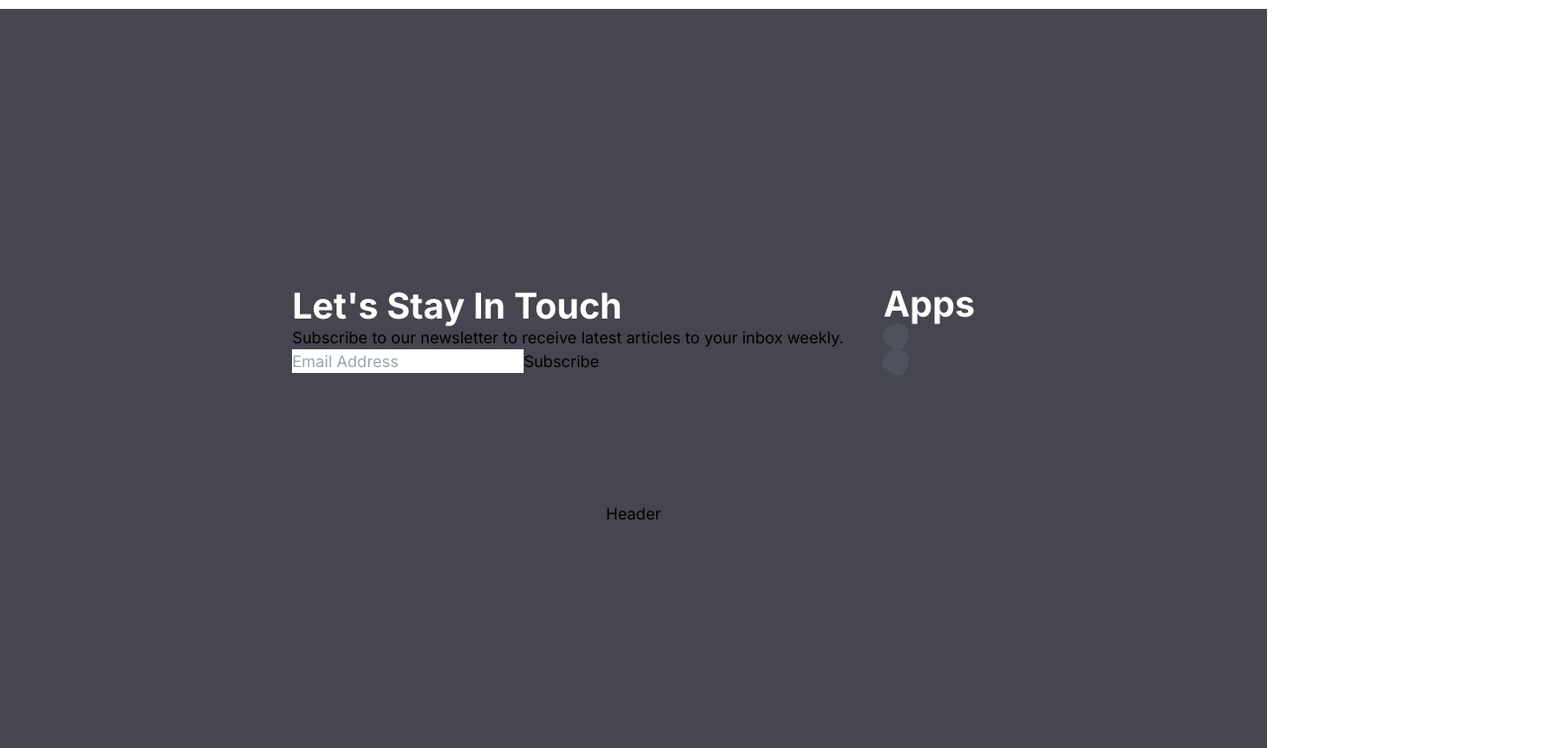
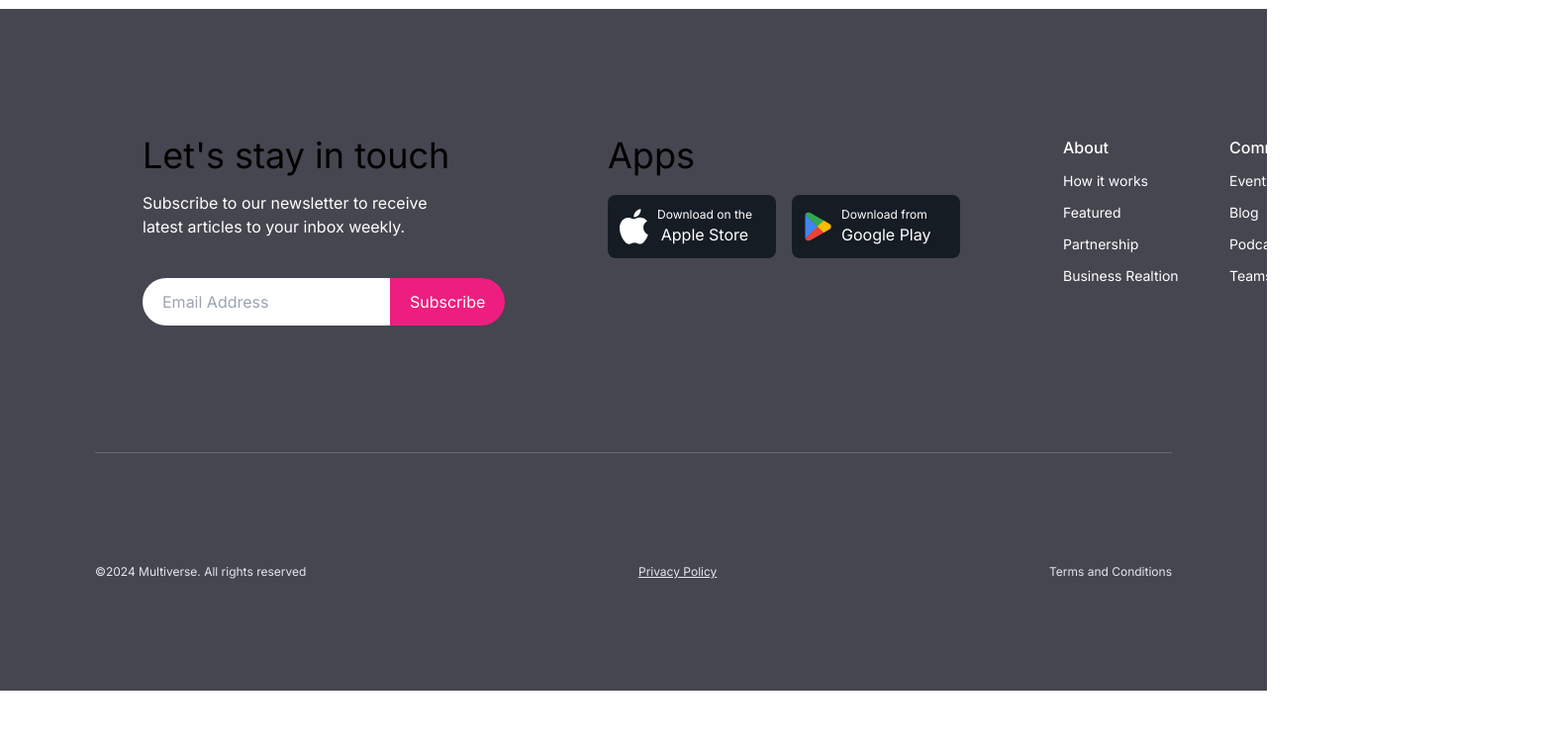
Before and after one commit to duressa-feyissa/StyleHub, a Next.js app in the folder web/: page / in a window 1280 px wide. Shown: the part 820-1576 px from the top of the page at 99% size, 1570 px wide, since content can reach past the window. After the commit the page ends 1518 px from the top, so only its background shows below. Built offline with nearby package versions, Linux system fonts and the light colour scheme.

Commit message:
feat: Complete Footer Component

```diff
--- a/web/components/common/Footer.tsx
+++ b/web/components/common/Footer.tsx
@@ -1,57 +1,199 @@
 import React from "react";
 import Image from "next/image";
+import Link from "next/link";
+import Button from "../common/Button";
 
 const Footer = () => {
   return (
-    <div className="w-screen h-screen flex flex-col justify-center items-center bg-[#45464F] gap-32">
-      <div className="flex justify-center items-center gap-10">
-        <div className="gap-10">
-          <div>
-            <p className="text-white text-4xl font-bold">
-              Let{"'"}s Stay In Touch
-            </p>
-            <p>
+    <footer className="w-full bg-[#45464F] font-Poppins">
+      <div className="flex justify-evenly items-start gap-10 py-32">
+        <div className="flex flex-col items-start space-y-6 pl-32 px-10 ml-4 gap-4">
+          <div className="flex flex-col gap-4 w-[390px]">
+            <p className="text-4xl">Let{"'"}s stay in touch</p>
+            <p className="text-white text-base w-[85%]">
               Subscribe to our newsletter to receive latest articles to your
               inbox weekly.
             </p>
           </div>
-          <div>
-            <input type="text" placeholder="Email Address" />
-            <button>Subscribe</button>
+          <div className="flex items-center mt-2">
+            <div className="flex">
+              <input
+                className="w-[250px] rounded-l-full px-5 py-3"
+                type="text"
+                placeholder="Email Address"
+              />
+              <Button
+                Name="Subscribe"
+                className="bg-[#EE1E80] px-5 py-3 text-white rounded-r-full"
+              />
+            </div>
           </div>
         </div>
         <div>
-          <p className="text-white text-4xl font-bold">Apps</p>
-          <div>
-            <a
-              href="https://play.google.com/store/apps/details?id=com.stylehub"
-              target="_blank"
-              rel="noreferrer"
-            >
+          <p className="text-4xl mb-5">Apps</p>
+          <div className="flex justify-center items-center gap-4">
+            <div className="w-[170px] gap-2 flex p-3 rounded-lg bg-[#161C24]">
               <Image
-                src="/images/Ellipse.svg"
-                width={26}
-                height={26}
-                alt="Google Play"
+                src="/images/Appstore.svg"
+                width={30}
+                height={30}
+                alt="appstore"
               />
-            </a>
-            <a
-              href="https://apps.apple.com/us/app/stylehub/id1586611245"
-              target="_blank"
-              rel="noreferrer"
-            >
+              <div className="flex flex-col items-center justify-center">
+                <p className="text-white text-xs">Download on the</p>
+                <p className="text-white text-bold">Apple Store</p>
+              </div>
+            </div>
+            <div className="w-[170px] flex p-3 gap-2 rounded-lg bg-[#161C24]">
               <Image
-                src="/images/Ellipse.svg"
-                width={26}
-                height={26}
-                alt="App Store"
+                src="/images/Playstore.svg"
+                width={30}
+                height={30}
+                alt="playstore"
               />
-            </a>
+              <div>
+                <p className="text-white text-xs">Download from</p>
+                <p className="text-white text-bold">Google Play</p>
+              </div>
+            </div>
+          </div>
+        </div>
+        <div className="flex items-start gap-x-10 px-16 mr-10">
+          <div className="flex flex-col items-start">
+            <h2 className="text-white font-medium text-base text-center pb-3">
+              About
+            </h2>
+            <ul className="text-white text-base space-y-3">
+              <li>
+                <Link
+                  href="#"
+                  className="flex items-center inset-y-0 cursor-pointer hover:text-gray-200 footer-link"
+                >
+                  <p className="text-sm">How it works</p>
+                </Link>
+              </li>
+              <li>
+                <Link
+                  href="#"
+                  className="flex items-center inset-y-0 cursor-pointer hover:text-gray-200 footer-link"
+                >
+                  <p className="text-sm">Featured</p>
+                </Link>
+              </li>
+              <li>
+                <Link
+                  href="#"
+                  className="flex items-center inset-y-0 cursor-pointer hover:text-gray-200 footer-link"
+                >
+                  <p className="text-sm">Partnership</p>
+                </Link>
+              </li>
+              <li>
+                <Link
+                  href="#"
+                  className="flex items-center inset-y-0 cursor-pointer hover:text-gray-200 footer-link"
+                >
+                  <p className="text-sm w-32">Business Realtion</p>
+                </Link>
+              </li>
+            </ul>
+          </div>
+
+          <div className="flex flex-col items-start w-28">
+            <h2 className="text-white font-medium text-base text-center pb-3 w-fit">
+              Community
+            </h2>
+            <ul className="text-white text-base space-y-3">
+              <li>
+                <Link
+                  href="#"
+                  className="flex items-center inset-y-0 cursor-pointer hover:text-gray-200 footer-link"
+                >
+                  <p className="text-sm">Events</p>
+                </Link>
+              </li>
+              <li>
+                <Link
+                  href="#"
+                  className="flex items-center inset-y-0 cursor-pointer hover:text-gray-200 footer-link"
+                >
+                  <p className="text-sm">Blog</p>
+                </Link>
+              </li>
+              <li>
+                <Link
+                  href="#"
+                  className="flex items-center inset-y-0 cursor-pointer hover:text-gray-200 footer-link"
+                >
+                  <p className="text-sm">Podcast</p>
+                </Link>
+              </li>
+              <li>
+                <Link
+                  href="#"
+                  className="flex items-center inset-y-0 cursor-pointer hover:text-gray-200 footer-link"
+                >
+                  <p className="text-sm">Teams</p>
+                </Link>
+              </li>
+            </ul>
+          </div>
+
+          <div className="flex flex-col items-start w-28">
+            <h2 className="text-white font-medium text-base text-center pb-3 w-fit">
+              Socials
+            </h2>
+            <ul className="text-white text-base space-y-3">
+              <li>
+                <Link
+                  href="#"
+                  className="flex items-center inset-y-0 cursor-pointer hover:text-gray-200 footer-link"
+                >
+                  <p className="text-sm">Discord</p>
+                </Link>
+              </li>
+              <li>
+                <Link
+                  href="#"
+                  className="flex items-center inset-y-0 cursor-pointer hover:text-gray-200 footer-link"
+                >
+                  <p className="text-sm">Instagram</p>
+                </Link>
+              </li>
+              <li>
+                <Link
+                  href="#"
+                  className="flex items-center inset-y-0 cursor-pointer hover:text-gray-200 footer-link"
+                >
+                  <p className="text-sm">Twitter</p>
+                </Link>
+              </li>
+              <li>
+                <Link
+                  href="#"
+                  className="flex items-center inset-y-0 cursor-pointer hover:text-gray-200 footer-link"
+                >
+                  <p className="text-sm">Facebook</p>
+                </Link>
+              </li>
+            </ul>
           </div>
         </div>
       </div>
-      <div>Header</div>
-    </div>
+      <div className="px-24">
+        <p className="flex items-center justify-between text-gray-200 text-xs text-center border-t-[0.2px] border-t-slate-50/20 py-28">
+          <span>©2024 Multiverse. All rights reserved</span>
+          <span>
+            <Link href="#" className="underline">
+              Privacy Policy
+            </Link>
+          </span>
+          <span>
+            <Link href="#">Terms and Conditions</Link>
+          </span>
+        </p>
+      </div>
+    </footer>
   );
 };
 
--- a/web/components/landing/Header.tsx
+++ b/web/components/landing/Header.tsx
@@ -85,7 +85,7 @@ const Header = () => {
             currentImageIndex === 1
               ? "right-24 bottom-[620px]"
               : currentImageIndex === 2
-              ? "left-5 bottom-[600px]"
+              ? "left-5 bottom-[605px]"
               : "right-10 bottom-[600px]"
           } relative transition-all duration-500 ease-in-out`}
         >
```
Also changed, not shown: web/public/Images/Appstore.svg (added), web/public/Images/Playstore.svg (added).
